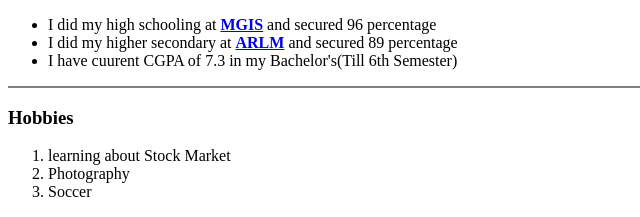
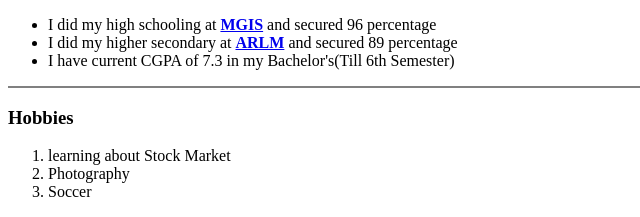
Before and after one commit to praveenduraisamy/Bio, a plain HTML site: page index.html in a window 1280 px wide. Shown: the part 485-702 px from the top of the page, 0-640 px from the left. Drawn offline with Linux system fonts and the light colour scheme.

Commit message:
Update index.html

```diff
--- a/index.html
+++ b/index.html
@@ -27,7 +27,7 @@
     <ul>
       <li>I did my high schooling at <strong><a href="https://www.facebook.com/Mahatma-Gandhi-International-School-Singrigudi-837207393052244/">MGIS</a></strong> and secured 96 percentage</li>
       <li>I did my higher secondary at <strong><a href="https://en.wikipedia.org/wiki/A.R.L.M._Matriculation_Higher_Secondary_School">ARLM</a></strong> and secured 89 percentage</li>
-      <li>I have cuurent CGPA of 7.3 in my Bachelor's(Till 6th Semester)</li>
+      <li>I have current CGPA of 7.3 in my Bachelor's(Till 6th Semester)</li>
     </ul>
       <hr size="2" noshade>
     <h3>Hobbies</h3>
```
